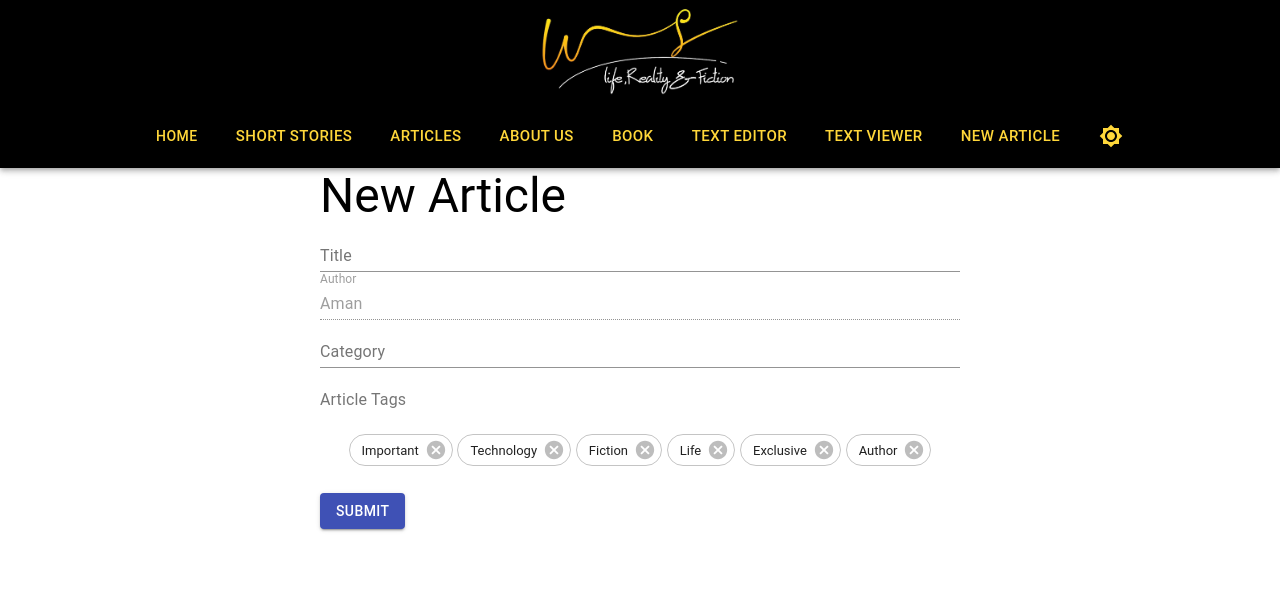
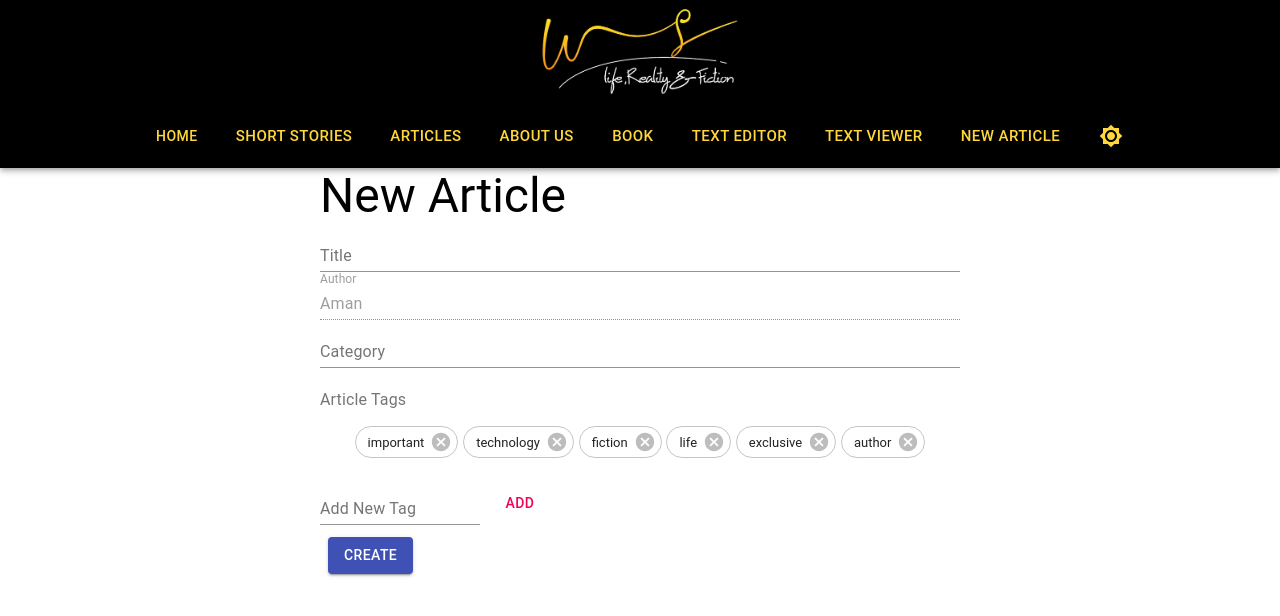
Before and after one commit to aman0207/blog-server-3, a Next.js app: page /newArticle in a window 1280 px wide. Shown: the top 616 px of the page. Built offline with nearby package versions, Linux system fonts and the light colour scheme.

Commit message:
New tags can be created without duplication

```diff
--- a/components/ArticleForm.js
+++ b/components/ArticleForm.js
@@ -2,6 +2,7 @@ import React, { useState } from "react";
 
 // Material-UI components
 import Button from "@material-ui/core/Button";
+import makeStyles from "@material-ui/core/styles/makeStyles";
 import TextField from "@material-ui/core/TextField";
 import Typography from "@material-ui/core/Typography";
 
@@ -36,7 +37,16 @@ const FIELDS = {
   CATEGORY: "category",
 };
 
+const useStyles = makeStyles((theme) => ({
+  allSideMildMargin: {
+    display: "block",
+    margin: theme.spacing(1),
+  }
+}));
+
 export default function ArticleForm() {
+  const style = useStyles();
+
   // input field state controllers.
   const [title, setTitle] = useState("");
   const [author, setAuthor] = useState(getAuthorName());
@@ -108,6 +118,7 @@ export default function ArticleForm() {
 
         {/* SUBMIT BUTTON */}
         <Button
+          className={style.allSideMildMargin}
           variant="contained"
           color="primary"
           onClick={() => {
@@ -121,7 +132,7 @@ export default function ArticleForm() {
             });
           }}
         >
-          Submit
+          Create
         </Button>
       </form>
     </React.Fragment>
--- a/components/tagInput/TagInputLogic.js
+++ b/components/tagInput/TagInputLogic.js
@@ -3,41 +3,90 @@ import { useState } from "react";
 import { TAG_ACTION } from "./TagInputView";
 import { removeArrayElement } from "../../utils/functions";
 
-const TagInputLogic = () => {
-  const [tagsApplied, setTags] = useState([]);
+function allToLowerCase(elementsList) {
+  let lowerCaseElements = [];
 
-  function isTagApplied(tagName) {
-    return (tagsApplied.includes(tagName))? true : false;
+  elementsList.forEach(element => {
+    lowerCaseElements.push(element.toLowerCase());
+  });
+
+  return lowerCaseElements;
+}
+
+const TagInputLogic = (tagsList) => {
+  const [existingTags, setExistingTags] = useState(allToLowerCase(tagsList));
+
+  const [appliedTags, applyTags] = useState([]);
+  const [newTagName, setNewTagName] = useState('');
+  const [isNewTagNameValid, setNewTagNameValidity] = useState(true);
+
+  function isTagApplied(selectedTag) {
+    return (appliedTags.includes(selectedTag))? true : false;
   }
 
-  function updateTags(action, tag, formSyncFunc) {
-    console.debug("updateTag function called");
+  function updateAppliedTags(action, tag, formSyncFunc) {
     let updatedTags = [];  // list of tags after performing the action.
 
     switch(action) {
       case TAG_ACTION.ADD:
         // add tag only if it is not already included.
-        if (!tagsApplied.includes(tag)) updatedTags = [...tagsApplied, tag];
-        else updatedTags = tagsApplied;
-
-        console.debug("After inclusion: " + updatedTags);
+        if (!appliedTags.includes(tag)) updatedTags = [...appliedTags, tag];
+        else return;
       break;
 
       case TAG_ACTION.REMOVE:
         // removes tag only if it is already included.
-        if (tagsApplied.includes(tag)) updatedTags = removeArrayElement(tagsApplied, tag);
-        else updatedTags = tagsApplied;
-
-        console.debug("After removal: " + updatedTags);
+        if (appliedTags.includes(tag)) updatedTags = removeArrayElement(appliedTags, tag);
+        else return;
       break;
     }
 
     // UPDATING THE STATES AT DIFFERENT PLACES.
     if (formSyncFunc) formSyncFunc(updatedTags); // inside (parent) form, if exists.
-    setTags(updatedTags); // inside the component.
+    applyTags(updatedTags); // inside the component.
   }
 
-  return [ isTagApplied, updateTags ];
+  // creates an entirely new tag (and also add it to the database)
+  function createNewTag() {
+    let updatedExistingTags = [];
+
+    // create tag only if it is not already created.
+    if (!existingTags.includes(newTagName)) {
+      updatedExistingTags = [...existingTags, newTagName];
+      setExistingTags(updatedExistingTags);
+      setNewTagName('');  // resetting the input field value.
+
+      // TODO: store the newly created tag in the database.
+    }
+    else setNewTagNameValidity(false);  // setting new tag name as invalid.
+  }
+
+  // managing new tag input state.
+  function updateNewTagInputValue(event) {
+    // hiding the error message (if any) while the input is being given.
+    if (!isNewTagNameValid) setNewTagNameValidity(true);
+
+    const newTagValue = event.target.value;
+    setNewTagName(newTagValue.toLowerCase());
+  }
+
+  // grouped all the setters for better accessibility and readability.
+  const method = {
+    isTagApplied,
+    updateAppliedTags,
+    createNewTag,
+    updateNewTagInputValue,
+  };
+
+  // grouped all the values for better accessibility and readability.
+  const value = {
+    existingTags,
+    appliedTags,
+    newTagName,
+    isNewTagNameValid,
+  };
+
+  return [method, value];
 }
 
 export default TagInputLogic;
--- a/components/tagInput/TagInputView.js
+++ b/components/tagInput/TagInputView.js
@@ -2,23 +2,35 @@ import React from "react";
 import TagInputLogic from "./TagInputLogic";
 
 // Material-UI components.
+import Button from "@material-ui/core/Button";
 import Chip from "@material-ui/core/Chip";
 import InputLabel from "@material-ui/core/InputLabel";
 import makeStyles from "@material-ui/core/styles/makeStyles";
+import TextField from "@material-ui/core/TextField";
 
 const useStyles = makeStyles((theme) => ({
-  label: {
+  mildTopMargin: {
     marginTop: theme.spacing(3),
-    marginBottom: theme.spacing(3),
+    marginBottom: theme.spacing(1),
   },
-  tagsContainer: {
+  centeredContent: {
     display: "flex",
     justifyContent: "center",
     flexWrap: "wrap",
-    margin: theme.spacing(3),
+    margin: theme.spacing(2),
     "& > *": {
       margin: theme.spacing(0.3),
     },
+  },
+  oneFourthWidth: {
+    width: "25%",
+  },
+  nominalAllSideMargin: {
+    margin: theme.spacing(1),
+  },
+  nominalVerticalMargin: {
+    marginTop: theme.spacing(1),
+    marginBottom: theme.spacing(1),
   },
 }));
 
@@ -27,33 +39,49 @@ export const TAG_ACTION = {
   REMOVE: "remove",
 };
 
-const TagInputComponent = (props) => {
+const TagInputViewComponent = (props) => {
   const style = useStyles();
   const { allTags, tagFieldName, tagSizes, formSyncFunc } = props;
 
-  // business logic of this component.
-  const [isTagApplied, updateTags] = TagInputLogic();
+  const [method, value] = TagInputLogic(allTags);
 
   return (
     <React.Fragment>
-      <div className={style.label}>
+      <div className={style.mildTopMargin}>
         <InputLabel>{tagFieldName}</InputLabel>
       </div>
-      <div className={style.tagsContainer}>
-        {allTags.map((tag) => (
+      <div className={style.centeredContent}>
+        {value.existingTags.map((tag) => (
           <Chip
-            color={isTagApplied(tag) ? "primary" : "default"}
+            color={method.isTagApplied(tag) ? "primary" : "default"}
             key={tag}
             label={tag}
-            variant={isTagApplied(tag) ? "default" : "outlined"}
+            variant={method.isTagApplied(tag) ? "default" : "outlined"}
             size={tagSizes === undefined ? "medium" : tagSizes}
-            onClick={() => updateTags(TAG_ACTION.ADD, tag, formSyncFunc)}
-            onDelete={() => updateTags(TAG_ACTION.REMOVE, tag, formSyncFunc)}
+            onClick={() => method.updateAppliedTags(TAG_ACTION.ADD, tag, formSyncFunc)}
+            onDelete={() => method.updateAppliedTags(TAG_ACTION.REMOVE, tag, formSyncFunc)}
           />
         ))}
       </div>
+          <TextField
+            className={[style.oneFourthWidth]}
+            name="newTag"
+            label="Add New Tag"
+            value={value.newTagName}
+            onChange={method.updateNewTagInputValue}
+            error={(value.isNewTagNameValid)? false : true}
+            helperText={(value.isNewTagNameValid)? '' : 'Tag Exists'}
+          />
+
+        <Button
+          className={style.nominalAllSideMargin}
+          color="secondary"
+          onClick={method.createNewTag}
+        >
+          Add
+        </Button>
     </React.Fragment>
   );
 };
 
-export default TagInputComponent;
+export default TagInputViewComponent;
```
